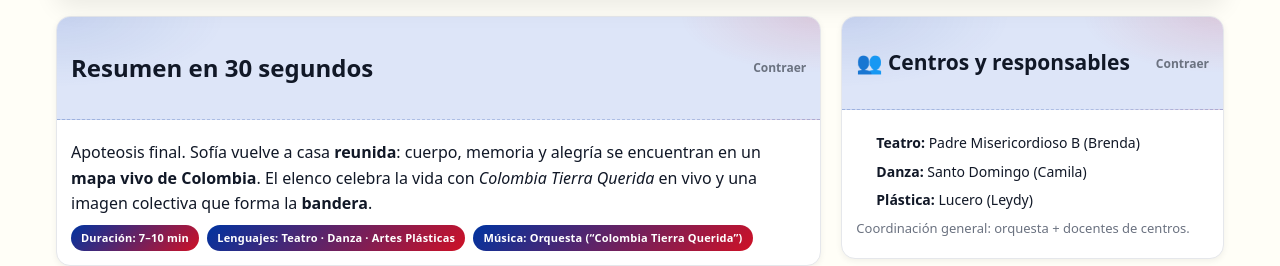
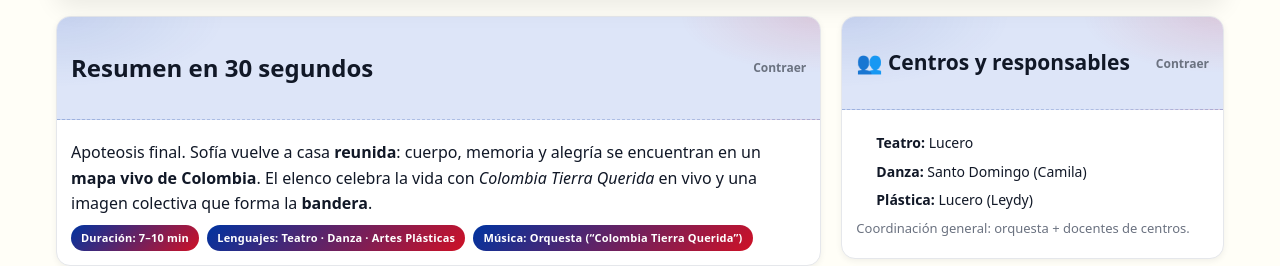
Before and after one commit to MusicalaEscuela/escena8alegremente, a plain HTML site: page index.html in a window 1280 px wide. Shown: the part 1122-1388 px from the top of the page. Drawn offline with Linux system fonts and the light colour scheme; no server answers.

Commit message:
Update index.html

```diff
--- a/index.html
+++ b/index.html
@@ -231,7 +231,7 @@
           <header onclick="toggle(this)"><h2>👥 Centros y responsables</h2><span class="caret">Contraer</span></header>
           <div class="content">
             <ul>
-              <li><b>Teatro:</b> Padre Misericordioso B (Brenda)</li>
+              <li><b>Teatro:</b> Lucero </li>
               <li><b>Danza:</b> Santo Domingo (Camila)</li>
               <li><b>Plástica:</b> Lucero (Leydy)</li>
             </ul>
```
